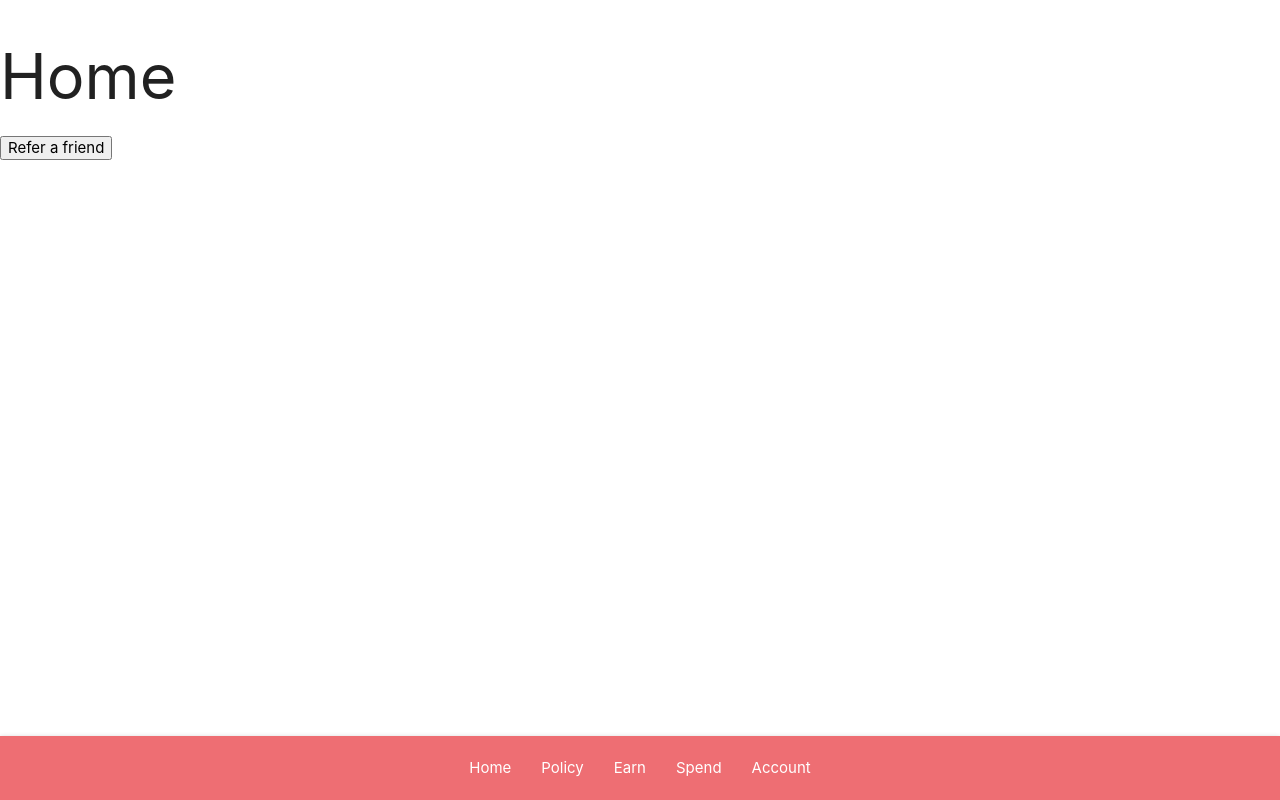
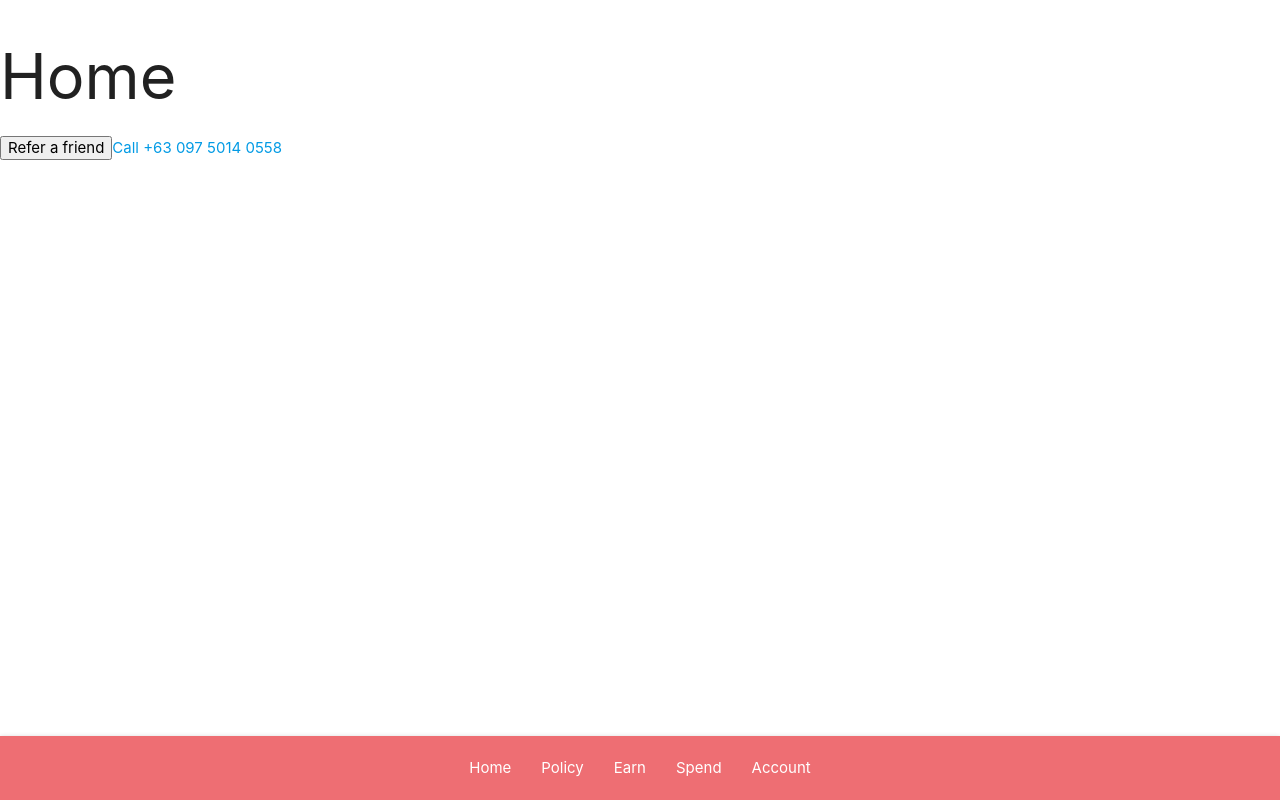
Before and after one commit to roneldeita/eazy, a React (Create React App) app: page / in a window 1280 px wide. Built offline with nearby package versions, Linux system fonts and the light colour scheme.

Commit message:
move call anchor to homepage

```diff
--- a/src/Pages/Home.tsx
+++ b/src/Pages/Home.tsx
@@ -32,6 +32,7 @@ const Home: FC<Props> = (): ReactElement => {
     <>
       <h1>Home</h1>
       <button onClick={()=> HandleOnclick()}>Refer a friend</button>
+      <a href="tel: +6309750140558">Call +63 097 5014 0558</a>
     </>
   )
 }
```
